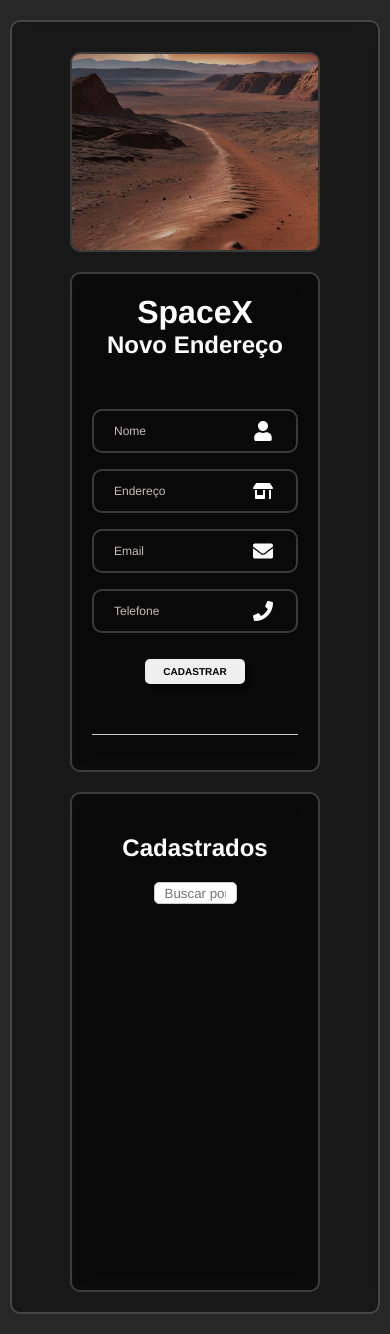
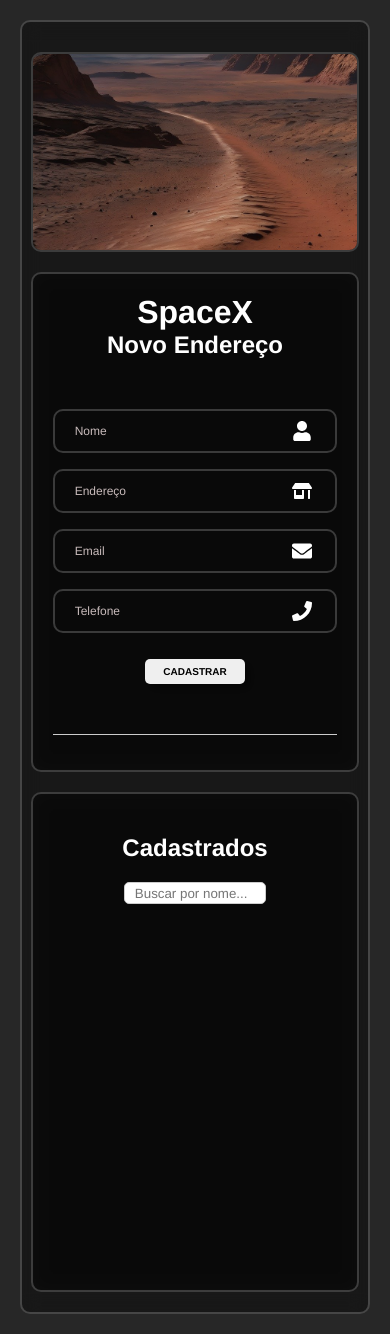
Before and after one commit to rbcribeiro/tela_cadastrar_editar, a React (Vite) app: page / in a window 390 px wide. Built offline with nearby package versions, Linux system fonts and the light colour scheme.

Commit message:
style: ajuste minimo

```diff
--- a/src/Componentes/Form/Form.css
+++ b/src/Componentes/Form/Form.css
@@ -81,9 +81,3 @@
     width: 95%;
   }
 }
-
-@media screen and (max-width: 500px) {
-  .containerCadastrar {
-    width: 250px;
-  }
-}
--- a/src/Componentes/ItemLista/ItemLista.css
+++ b/src/Componentes/ItemLista/ItemLista.css
@@ -14,6 +14,7 @@
     margin: 5px 0;
     border-bottom: 1px solid #ccc;
 }
+
 .containerExibir {
     text-align: left;
     display: grid;
@@ -21,6 +22,7 @@
     align-items: center;
 
 }
+
 .containerButton {
     padding: auto;
     margin-right: 10px;
@@ -32,6 +34,7 @@
     cursor: pointer;
     margin-bottom: 10px;
 }
+
 svg {
     width: 20px;
     height: auto;
@@ -66,3 +69,10 @@
     border: 1px solid #ccc;
     border-radius: 5px;
 }
+
+@media screen and (max-width: 800px) {
+
+    .item-list-container {
+        padding: 40px 20px;
+    }
+}
--- a/src/Pagina/Inicial.css
+++ b/src/Pagina/Inicial.css
@@ -34,12 +34,8 @@
   .containerGrid {
     display: flex;
     flex-direction: column;
-    margin: 20px 1%;
+    margin: 20px;
     padding: 20px 0;
-  }
-
-  .containerCadastrados {
-    width: 95%;
   }
 
   img {
@@ -48,12 +44,7 @@
     object-fit: cover;
     margin-top: 10px;
   }
-}
-
-@media screen and (max-width: 500px) {
-
-  .containerCadastrados,
-  img {
-    width: 250px;
+  .containerCadastrados {
+    width: 95%;
   }
 }
```
